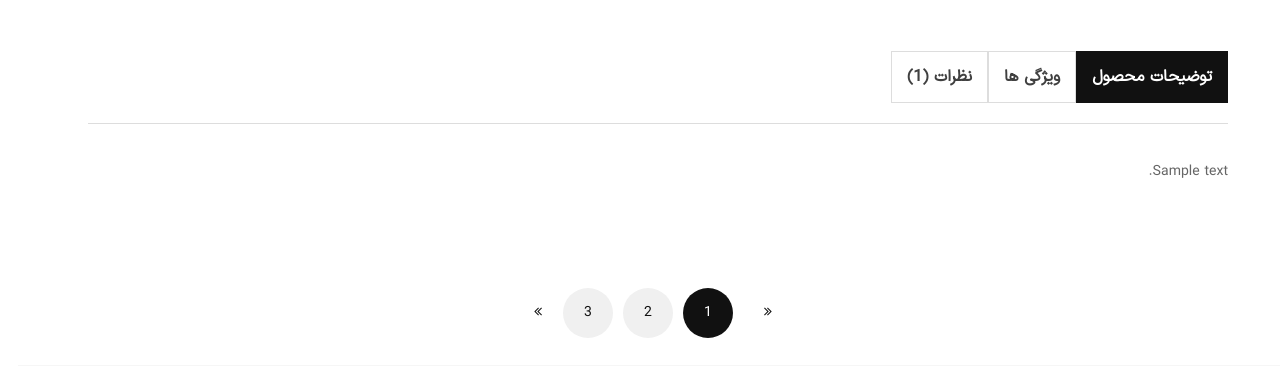
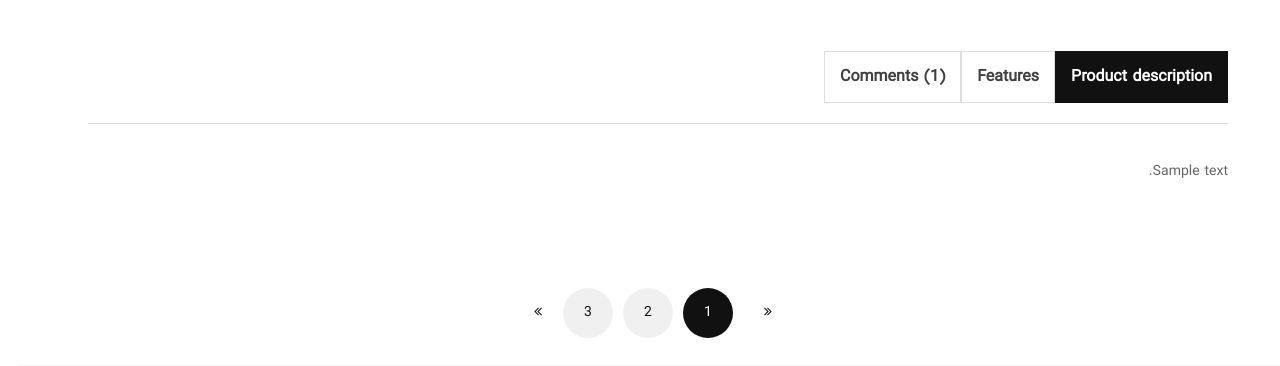
Before and after one commit to SaeedRahimisp/online_shop, a Django app: page /products/1/ in a window 1280 px wide. Shown: the part 559-925 px from the top of the page. Run offline with Django 4.2, Linux system fonts and the light colour scheme; tables that the repository leaves empty hold one stand-in row (values such as "Sample post"); parts of the project's set-up code (start-up, migrations or seed data) failed here and were passed over; some libraries are stand-ins or nearby versions; some web fonts are replaced.

Commit message:
Add translation to product app

```diff
--- a/config/settings.py
+++ b/config/settings.py
@@ -131,12 +131,12 @@
 # Internationalization
 # https://docs.djangoproject.com/en/4.0/topics/i18n/
 
-LANGUAGE_CODE = 'en-us'
+LANGUAGE_CODE = 'fa'
 
-TIME_ZONE = 'UTC'
+TIME_ZONE = 'Asia/Tehran'
 
 USE_I18N = True
-
+USE_L10N = True
 USE_TZ = True
 
 # Static files (CSS, JavaScript, Images)
--- a/products/models.py
+++ b/products/models.py
@@ -1,15 +1,16 @@
 from django.db import models
 from django.urls import reverse
 from django.contrib.auth import get_user_model
+from django.utils.translation import gettext_lazy as _
 
 class Product(models.Model):
-    title = models.CharField(max_length=50)
-    description = models.TextField()
-    price = models.PositiveIntegerField(default=0)
+    title = models.CharField(max_length=50, verbose_name=_('Title'))
+    description = models.TextField(verbose_name=_('Description'))
+    price = models.PositiveIntegerField(default=0, verbose_name=_('Price'))
     active = models.BooleanField(default=True)
 
-    datetime_created = models.DateTimeField(auto_now_add=True)
-    datetime_modified = models.DateTimeField(auto_now=True)
+    datetime_created = models.DateTimeField(auto_now_add=True, verbose_name=_('Create date'))
+    datetime_modified = models.DateTimeField(auto_now=True, verbose_name=_('Update date'))
 
     def get_absolute_url(self):
         return reverse('product_detail', args=[self.pk])
@@ -20,20 +21,21 @@
 
 class Comment(models.Model):
     PRODUCT_STARS = [
-        ('1', 'Very Bad'),
-        ('2', 'Bad'),
-        ('3', 'Normal'),
-        ('4', 'Good'),
-        ('5', 'Perfect'),
+        ('1', _('Very Bad')),
+        ('2', _('Bad')),
+        ('3', _('Normal')),
+        ('4', _('Good')),
+        ('5', _('Perfect')),
     ]
-    author = models.ForeignKey(get_user_model(), on_delete=models.CASCADE, related_name='comments')
-    body = models.TextField(verbose_name='Comment Text', max_length=200)
-    stars = models.CharField(max_length=10, choices=PRODUCT_STARS, verbose_name='What is your score?')
-    product = models.ForeignKey(Product, on_delete=models.CASCADE, related_name='comments')
+    author = models.ForeignKey(get_user_model(),
+                               on_delete=models.CASCADE, related_name='comments', verbose_name=_('Comment author'))
+    body = models.TextField(verbose_name=_('Comment Text'), max_length=200)
+    stars = models.CharField(max_length=10, choices=PRODUCT_STARS, verbose_name=_('What is your score?'))
+    product = models.ForeignKey(Product, on_delete=models.CASCADE, related_name='comments', verbose_name=_('Product'))
 
-    datetime_created = models.DateTimeField(auto_now_add=True)
-    datetime_modified = models.DateTimeField(auto_now=True)
-    active = models.BooleanField(default=True)
+    datetime_created = models.DateTimeField(auto_now_add=True, verbose_name=_('Create date'))
+    datetime_modified = models.DateTimeField(auto_now=True, verbose_name=_('Update date'))
+    active = models.BooleanField(default=True, verbose_name=_('Active'))
 
     # manager
     objects = models.Manager()
--- a/products/templates/products/product_detail.html
+++ b/products/templates/products/product_detail.html
@@ -2,8 +2,9 @@
 {% load static %}
 {% load crispy_forms_tags %}
 {% load comment_tags %}
+{% load i18n %}
 
-{% block page_title %} Products Detail {% endblock %}
+{% block page_title %} {% trans 'Products Detail' %} {% endblock %}
 
 {% block content %}
     <div class="main-content-wrapper">
@@ -22,9 +23,9 @@
                                 {{ product.description }}
                             </p>
                             <div class="my-5 py-5 product-price-wrapper mb--25">
-                                <span class="money text-success">۱۴۸,۰۰۰ تومان</span>
+                                <span class="money text-success">۱۴۸,۰۰۰ {% trans '$' %}</span>
                                 <span class="price-separator">-</span>
-                                <span class="money old-price text-danger">{{ product.price }} تومان</span>
+                                <span class="money old-price text-danger">{{ product.price }} {% trans '$' %}</span>
                             </div>
                             <div class="product-action d-flex align-items-sm-center align-content-center mb--30">
                                 <div class="quantity-wrapper d-flex justify-content-start">
@@ -35,11 +36,11 @@
                                 </div>
                                 <button type="button" class="btn btn-small btn-bg-red btn-color-white btn-hover-2"
                                         onclick="window.location.href='cart.html'">
-                                    اضافه به سبد خرید
+                                    {% trans 'Add to Cart' %}
                                 </button>
                             </div>
                             <div class="product-footer-meta mt-5 pt-5">
-                                <p><span class="m-0">دسته بندی ها:</span>
+                                <p><span class="m-0">{% trans 'Categories' %}:</span>
                                     <a href="shop.html">لباس</a>,
                                     <a href="shop.html">تابستانی</a>,
                                     <a href="shop.html">گرم</a>,
@@ -55,15 +56,15 @@
                             <div class="nav nav-tabs product-data-tab__head" id="product-tab" role="tablist">
                                 <a class="m-0 product-data-tab__link nav-link active" id="nav-description-tab"
                                    data-toggle="tab" href="#nav-description" role="tab" aria-selected="true">
-                                    <span>توضیحات محصول</span>
+                                    <span>{% trans 'Product description' %}</span>
                                 </a>
                                 <a class="m-0 product-data-tab__link nav-link" id="nav-info-tab" data-toggle="tab"
                                    href="#nav-info" role="tab" aria-selected="true">
-                                    <span>ویژگی ها</span>
+                                    <span>{% trans 'Features' %}</span>
                                 </a>
                                 <a class="m-0 product-data-tab__link nav-link" id="nav-reviews-tab" data-toggle="tab"
                                    href="#nav-reviews" role="tab" aria-selected="true">
-                                    <span>نظرات ({{ product.comments.all|only_active_comments|length }})</span>
+                                    <span>{% trans 'Comments' %} ({{ product.comments.all|only_active_comments|length }})</span>
                                 </a>
                             </div>
                             <div class="tab-content product-data-tab__content" id="product-tabContent">
@@ -71,7 +72,6 @@
                                      aria-labelledby="nav-description-tab">
                                     <div class="product-description text-justify">
                                         <p>{{ product.description }}</p>
-
                                     </div>
                                 </div>
                                 <div class="tab-pane text-right" id="nav-info" role="tabpanel"
@@ -103,7 +103,7 @@
                                 <div class="tab-pane fade" id="nav-reviews" role="tabpanel"
                                      aria-labelledby="nav-reviews-tab">
                                     <div class="product-reviews">
-                                        <h3 class="review__title">{{ product.comments.all|only_active_comments|length }} نظر برای {{ product.title }}</h3>
+                                        <h3 class="review__title">{{ product.comments.all|only_active_comments|length }} {% trans 'Comments for' %} {{ product.title }}</h3>
                                         <ul class="review__list">
                                             <li class="review__item">
                                                 {% for comment in product.comments.all %}
@@ -114,14 +114,14 @@
                                                                      alt="Review Avatar" class="review__avatar p-3">
                                                                 <div>
                                                                     <div class="review__meta">
+                                                                        <strong class="review__author px-4">{{ comment.author }}</strong>
                                                                         <span class="review__published-date">{{ comment.datetime_created }}</span>
-                                                                        <strong class="review__author px-4">{{ comment.author }}</strong>
                                                                         <span class="review__dash">-</span>
                                                                     </div>
                                                                     <div class="product-rating">
                                                                         <div class="m-0 star-rating star-five">
-                                                                            <span>Rated <strong
-                                                                                    class="rating">{{ comment.stars }}</strong> out of 5</span>
+                                                                            <span>{% trans 'Rated' %} <strong
+                                                                                    class="rating">{{ comment.stars }}</strong>{% trans 'out of 5' %}</span>
                                                                         </div>
                                                                     </div>
                                                                 </div>
@@ -138,13 +138,13 @@
                                             <div class="row">
                                                 <div class="border-top py-5 w-100"></div>
                                                 <div class="col-lg-8 m-auto">
-                                                    <span class="reply-title pull-right">نظر خود را بنویسید</span>
+                                                    <span class="reply-title pull-right">{% trans 'Write your comment' %}</span>
                                                     <br>
                                                     <form action="{% url 'comment_create' product.id %}" method="post" class="form text-right">
                                                         {% csrf_token %}
                                                         {{ comment_form|crispy }}
                                                         <div class="col-12">
-                                                            <input type="submit" value="ارسال"
+                                                            <input type="submit" value="{% trans 'Send' %}"
                                                                    class="btn-submit">
                                                         </div>
                                                     </form>
```
Also changed, not shown: products/locale/fa/LC_MESSAGES/django.po (added), 1 other file.
